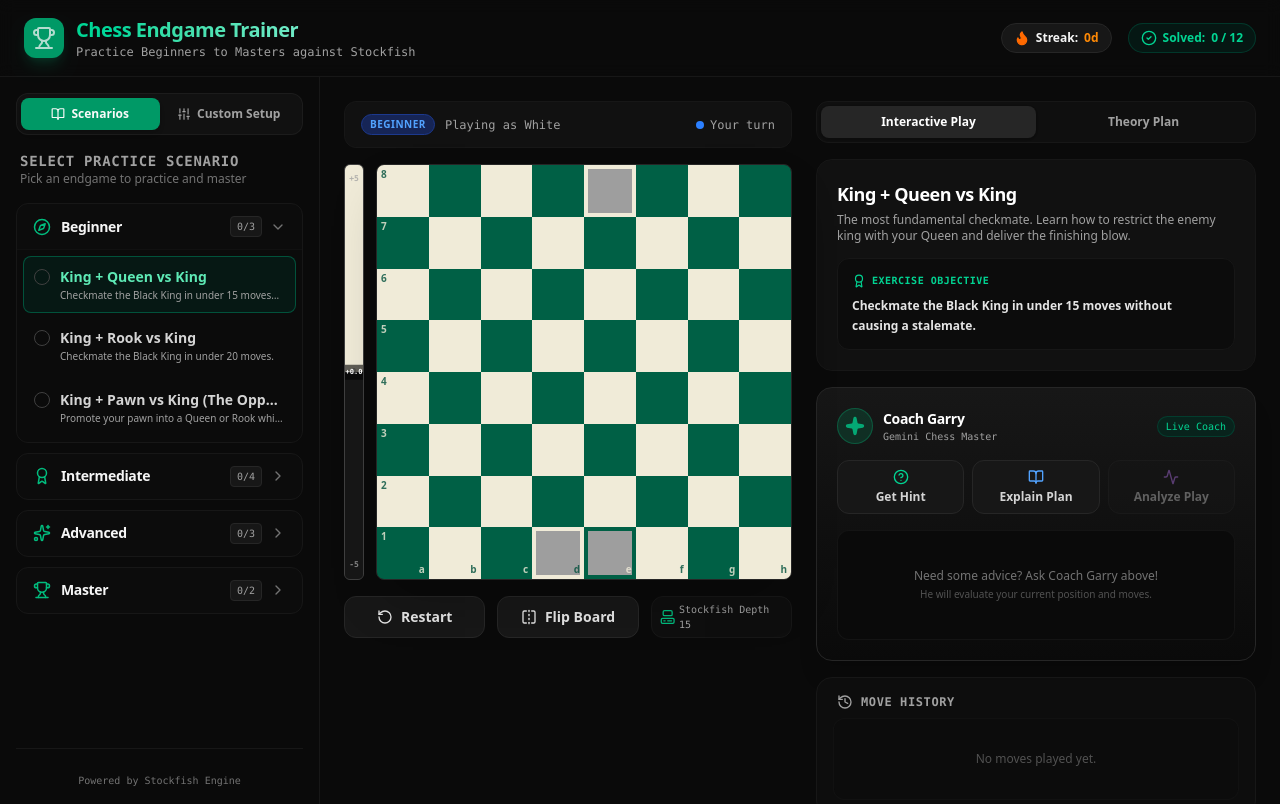
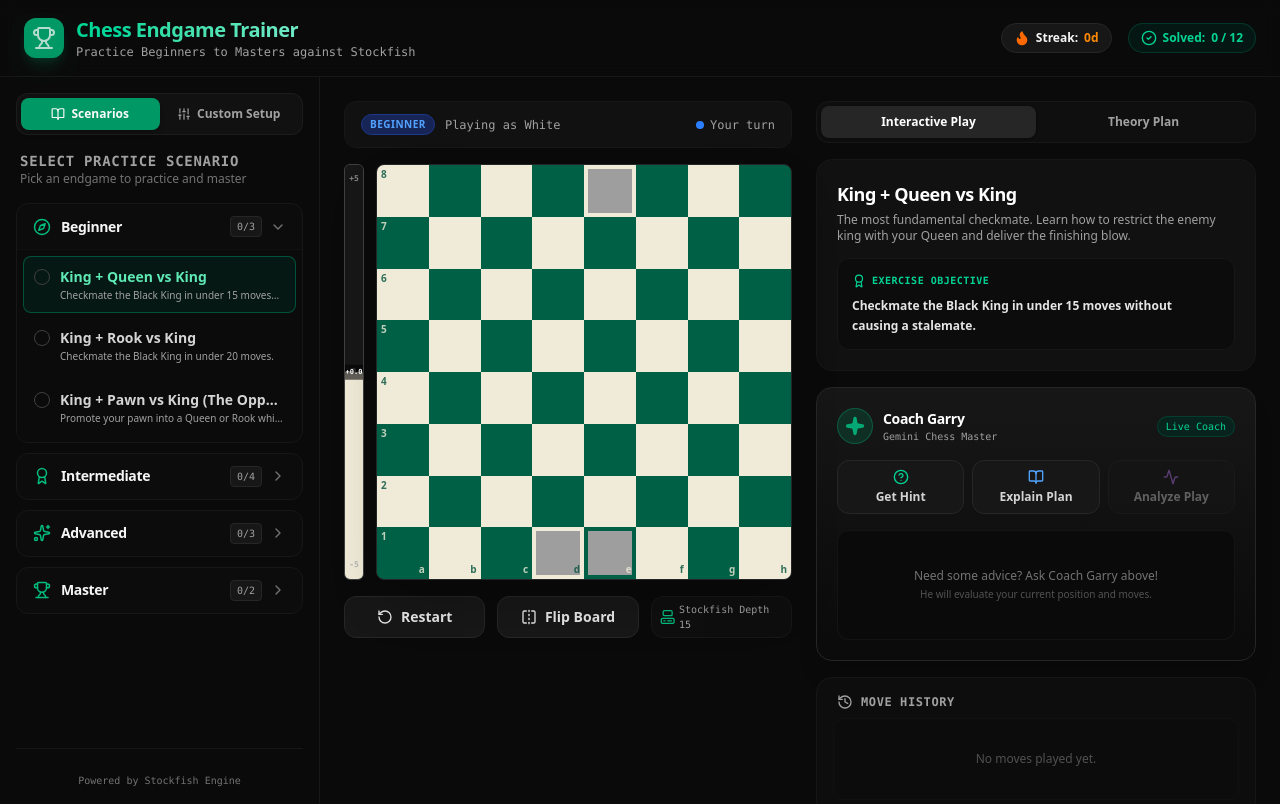
Before and after one commit to MarketngSEO/AI-Chess, a React (Vite) app: page / in a window 1280 px wide. Built offline with nearby package versions, Linux system fonts and the light colour scheme; grey boxes are pictures that could not be loaded.

Commit message:
feat: add board flip support to evaluation bar
Update the evaluation bar labels and orientation logic to mirror the chessboard perspective when the board is flipped.

```diff
--- a/src/App.tsx
+++ b/src/App.tsx
@@ -1261,25 +1261,47 @@ export default function App() {
             {/* Chessboard & Eval Bar row */}
             <div className="relative w-full flex items-stretch gap-3">
               {/* Vertical Lichess-style Evaluation Bar */}
-              <div className="w-5 bg-neutral-800 rounded-md overflow-hidden border border-neutral-700 flex flex-col justify-end relative shadow-inner select-none shrink-0">
+              <div className="w-5 bg-neutral-800 rounded-md overflow-hidden border border-neutral-700 flex flex-col relative shadow-inner select-none shrink-0">
                 {/* Score indicators */}
                 <div className="absolute inset-0 flex flex-col justify-between items-center text-[8px] font-bold py-2 font-mono text-neutral-400/80 pointer-events-none z-10">
-                  <span>+5</span>
+                  <span>{isFlipped ? "-5" : "+5"}</span>
                   <span>0</span>
-                  <span>-5</span>
-                </div>
-
-                {/* White advantage segment (grows from bottom) */}
+                  <span>{isFlipped ? "+5" : "-5"}</span>
+                </div>
+
+                {isFlipped ? (
+                  <>
+                    {/* White advantage segment (on top when flipped) */}
                     <div
+                      key="white-seg-flipped"
                       className="w-full bg-[#f0ebd8] transition-all duration-500 ease-out"
                       style={{ height: `${evalPercentage}%` }}
                     />
 
-                {/* Black advantage segment (rest of the bar is dark) */}
+                    {/* Black advantage segment (on bottom when flipped) */}
                     <div
+                      key="black-seg-flipped"
                       className="w-full bg-neutral-900 transition-all duration-500 ease-out"
                       style={{ height: `${100 - evalPercentage}%` }}
                     />
+                  </>
+                ) : (
+                  <>
+                    {/* Black advantage segment (on top when not flipped) */}
+                    <div
+                      key="black-seg-normal"
+                      className="w-full bg-neutral-900 transition-all duration-500 ease-out"
+                      style={{ height: `${100 - evalPercentage}%` }}
+                    />
+
+                    {/* White advantage segment (on bottom when not flipped) */}
+                    <div
+                      key="white-seg-normal"
+                      className="w-full bg-[#f0ebd8] transition-all duration-500 ease-out"
+                      style={{ height: `${evalPercentage}%` }}
+                    />
+                  </>
+                )}
 
                 {/* Micro numerical label overlaid on bar */}
                 <div className="absolute top-1/2 left-1/2 transform -translate-x-1/2 -translate-y-1/2 bg-black/60 px-1 py-0.5 rounded text-[7px] font-bold text-white font-mono pointer-events-none z-20 whitespace-nowrap">
@@ -1315,6 +1337,7 @@ export default function App() {
                   premoves={premoves}
                   onPremove={handlePremove}
                   onClearPremoves={handleClearPremoves}
+                  isFlipped={isFlipped}
                 />
 
                 {sidebarMode === "custom" && isEditingLayout && (
--- a/src/components/Chessboard.tsx
+++ b/src/components/Chessboard.tsx
@@ -95,6 +95,7 @@ interface ChessboardProps {
   premoves?: Array<{ from: string; to: string; promotion?: string }>;
   onPremove?: (from: string, to: string, promotion?: string) => void;
   onClearPremoves?: () => void;
+  isFlipped?: boolean;
 }
 
 const getHypotheticalChessState = (
@@ -132,6 +133,7 @@ export default function Chessboard({
   premoves = [],
   onPremove,
   onClearPremoves,
+  isFlipped,
 }: ChessboardProps) {
   const [selectedSquare, setSelectedSquare] = useState<string | null>(null);
   const [validMoves, setValidMoves] = useState<string[]>([]);
@@ -170,9 +172,10 @@ export default function Chessboard({
     setArrows([]);
   }, [fen]);
 
-  // Generate board ranks and files depending on board orientation (playerColor)
-  const ranks = playerColor === "w" ? [8, 7, 6, 5, 4, 3, 2, 1] : [1, 2, 3, 4, 5, 6, 7, 8];
-  const files = playerColor === "w" ? ["a", "b", "c", "d", "e", "f", "g", "h"] : ["h", "g", "f", "e", "d", "c", "b", "a"];
+  // Generate board ranks and files depending on board orientation (isFlipped or playerColor)
+  const isBoardFlipped = isFlipped !== undefined ? isFlipped : playerColor === "b";
+  const ranks = isBoardFlipped ? [1, 2, 3, 4, 5, 6, 7, 8] : [8, 7, 6, 5, 4, 3, 2, 1];
+  const files = isBoardFlipped ? ["h", "g", "f", "e", "d", "c", "b", "a"] : ["a", "b", "c", "d", "e", "f", "g", "h"];
 
   const getPieceAt = (squareName: string) => {
     return parsedPieces[squareName] || null;
```
Lines whose indentation alone changed are shown as unchanged.
